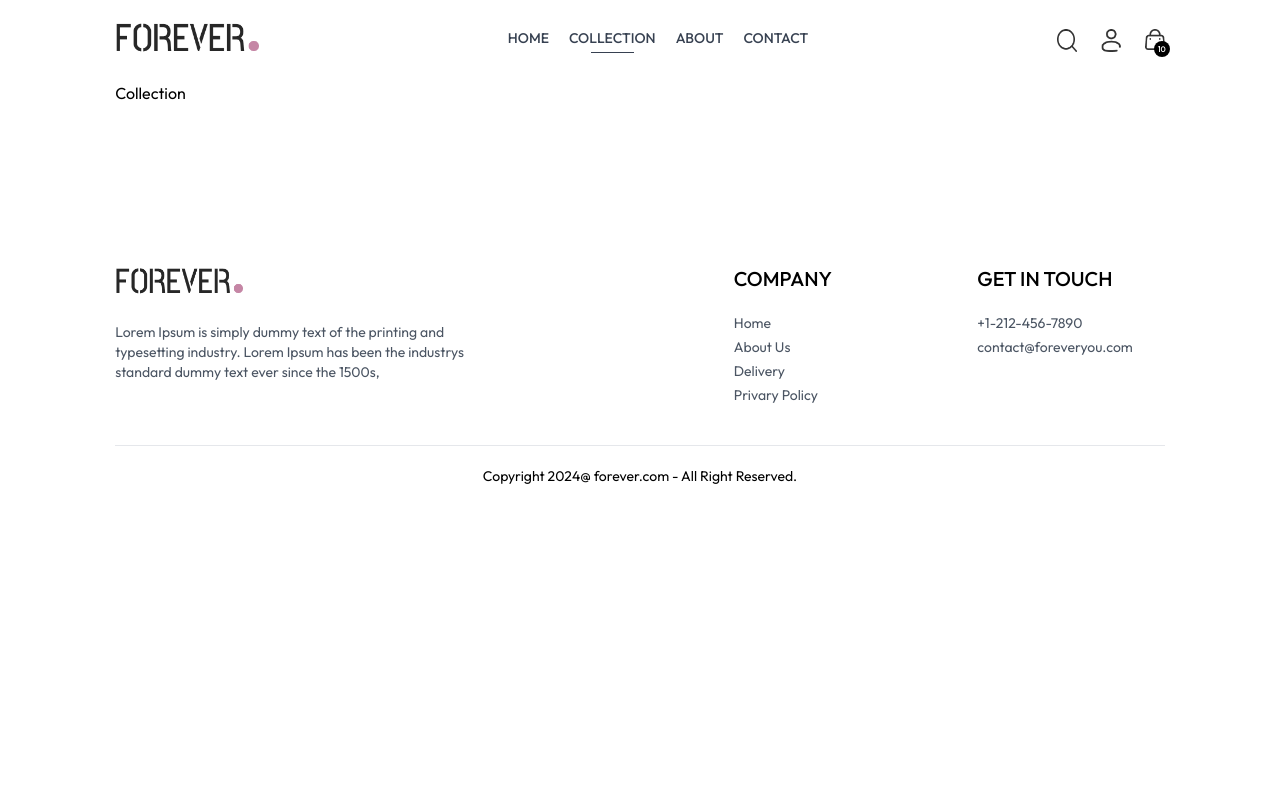
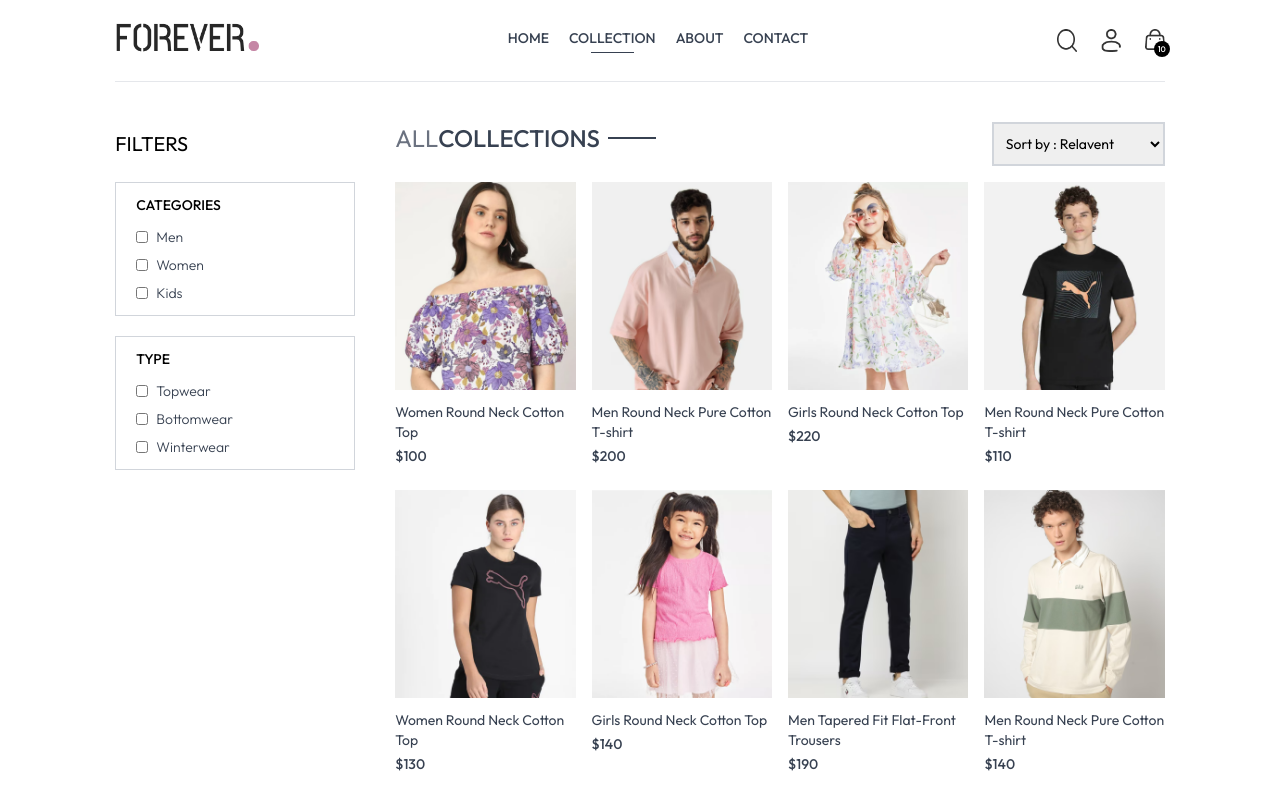
Before and after one commit to sheptianbagjautama/react-ecommerce, a React (Vite) app in the folder frontend/: page /collection in a window 1280 px wide. Shown: the top 796 px of the page. Built offline with nearby package versions, Linux system fonts and the light colour scheme.

Commit message:
Develop collection component , filter category and subcategory

```diff
--- a/frontend/src/pages/Collection.jsx
+++ b/frontend/src/pages/Collection.jsx
@@ -1,7 +1,197 @@
-import React from "react";
+import React, { useContext, useEffect, useState } from "react";
+import { ShopContext } from "../context/ShopContext";
+import { assets } from "../assets/assets";
+import Title from "../components/Title";
+import ProductItem from "../components/ProductItem";
 
 const Collection = () => {
-  return <div>Collection</div>;
+  const { products } = useContext(ShopContext);
+  const [showFilter, setShowFilter] = useState(false);
+  const [filterProducts, setFilterProducts] = useState([]);
+  const [category, setCategory] = useState([]);
+  const [subCategory, setSubCategory] = useState([]);
+  const [sortType, setSortType] = useState("relavent");
+
+  const toogleCategory = (e) => {
+    if (category.includes(e.target.value)) {
+      setCategory((prev) => prev.filter((item) => item !== e.target.value));
+    } else {
+      setCategory((prev) => [...prev, e.target.value]);
+    }
+  };
+
+  const toogleSubCategory = (e) => {
+    if (subCategory.includes(e.target.value)) {
+      setSubCategory((prev) => prev.filter((item) => item !== e.target.value));
+    } else {
+      setSubCategory((prev) => [...prev, e.target.value]);
+    }
+  };
+
+  const applyFilter = () => {
+    let productsCopy = products.slice();
+
+    if (category.length > 0) {
+      productsCopy = productsCopy.filter((item) =>
+        category.includes(item.category)
+      );
+    }
+
+    if (subCategory.length > 0) {
+      productsCopy = productsCopy.filter((item) =>
+        subCategory.includes(item.subCategory)
+      );
+    }
+
+    setFilterProducts(productsCopy);
+  };
+
+  const sortProduct = () => {
+    let fpCopy = filterProducts.slice();
+
+    switch (sortType) {
+      case "low-high":
+        setFilterProducts(fpCopy.sort((a, b) => a.price - b.price));
+        break;
+      case "high-low":
+        setFilterProducts(fpCopy.sort((a, b) => b.price - a.price));
+        break;
+
+      default:
+        applyFilter();
+        break;
+    }
+  };
+
+  useEffect(() => {
+    applyFilter();
+  }, [category, subCategory]);
+
+  useEffect(() => {
+    sortProduct();
+  }, [sortType]);
+
+  return (
+    <div className="flex flex-col sm:flex-row gap-1 sm:gap-10 pt-10 border-t">
+      {/* Filter Options */}
+      <div className="min-w-60">
+        <p
+          onClick={() => setShowFilter(!showFilter)}
+          className="my-2 text-xl flex items-center cursor-pointer gap-2"
+        >
+          FILTERS
+          <img
+            className={`h-3 sm:hidden ${showFilter ? "rotate-90" : ""}`}
+            src={assets.dropdown_icon}
+            alt=""
+          />
+        </p>
+        {/* Category Filter */}
+        <div
+          className={`border border-gray-300 pl-5 py-3 mt-6 ${
+            showFilter ? "" : "hidden"
+          } sm:block`}
+        >
+          <p className="mb-3 text-sm font-medium">CATEGORIES</p>
+          <div className="flex flex-col gap-2 text-sm font-light text-gray-700">
+            <p className="flex gap-2">
+              <input
+                className="w-3"
+                type="checkbox"
+                value="Men"
+                onChange={toogleCategory}
+              />
+              Men
+            </p>
+            <p className="flex gap-2">
+              <input
+                className="w-3"
+                type="checkbox"
+                value="Women"
+                onChange={toogleCategory}
+              />
+              Women
+            </p>
+            <p className="flex gap-2">
+              <input
+                className="w-3"
+                type="checkbox"
+                value="Kids"
+                onChange={toogleCategory}
+              />
+              Kids
+            </p>
+          </div>
+        </div>
+
+        {/* Sub Category Filter */}
+        <div
+          className={`border border-gray-300 pl-5 py-3 my-5 ${
+            showFilter ? "" : "hidden"
+          } sm:block`}
+        >
+          <p className="mb-3 text-sm font-medium">TYPE</p>
+          <div className="flex flex-col gap-2 text-sm font-light text-gray-700">
+            <p className="flex gap-2">
+              <input
+                className="w-3"
+                type="checkbox"
+                value="Topwear"
+                onChange={toogleSubCategory}
+              />
+              Topwear
+            </p>
+            <p className="flex gap-2">
+              <input
+                className="w-3"
+                type="checkbox"
+                value="Bottomwear"
+                onChange={toogleSubCategory}
+              />
+              Bottomwear
+            </p>
+            <p className="flex gap-2">
+              <input
+                className="w-3"
+                type="checkbox"
+                value="Winterwear"
+                onChange={toogleSubCategory}
+              />
+              Winterwear
+            </p>
+          </div>
+        </div>
+      </div>
+
+      {/* Right Side */}
+      <div className="flex-1">
+        <div className="flex justify-between text-base  sm:text-2xl mb-4">
+          <Title text1="ALL" text2="COLLECTIONS" />
+          {/* Product Sort */}
+          <select
+            onChange={(e) => setSortType(e.target.value)}
+            className="border-2 border-gray-300 text-sm px-2"
+          >
+            <option value="relavent">Sort by : Relavent</option>
+            <option value="low-hight">Sort by : Low to Hight</option>
+            <option value="high-low">Sort by : Hight to Low</option>
+          </select>
+        </div>
+        {/* Map Products */}
+        <div className="grid grid-cols-2 md:grid-cols-3 lg:grid-cols-4 gap-4 gap-y-6">
+          {filterProducts.map((item, index) => (
+            <ProductItem
+              key={index}
+              id={item._id}
+              name={item.name}
+              image={item.image}
+              price={item.price}
+            />
+          ))}
+        </div>
+      </div>
+    </div>
+  );
 };
 
 export default Collection;
```
